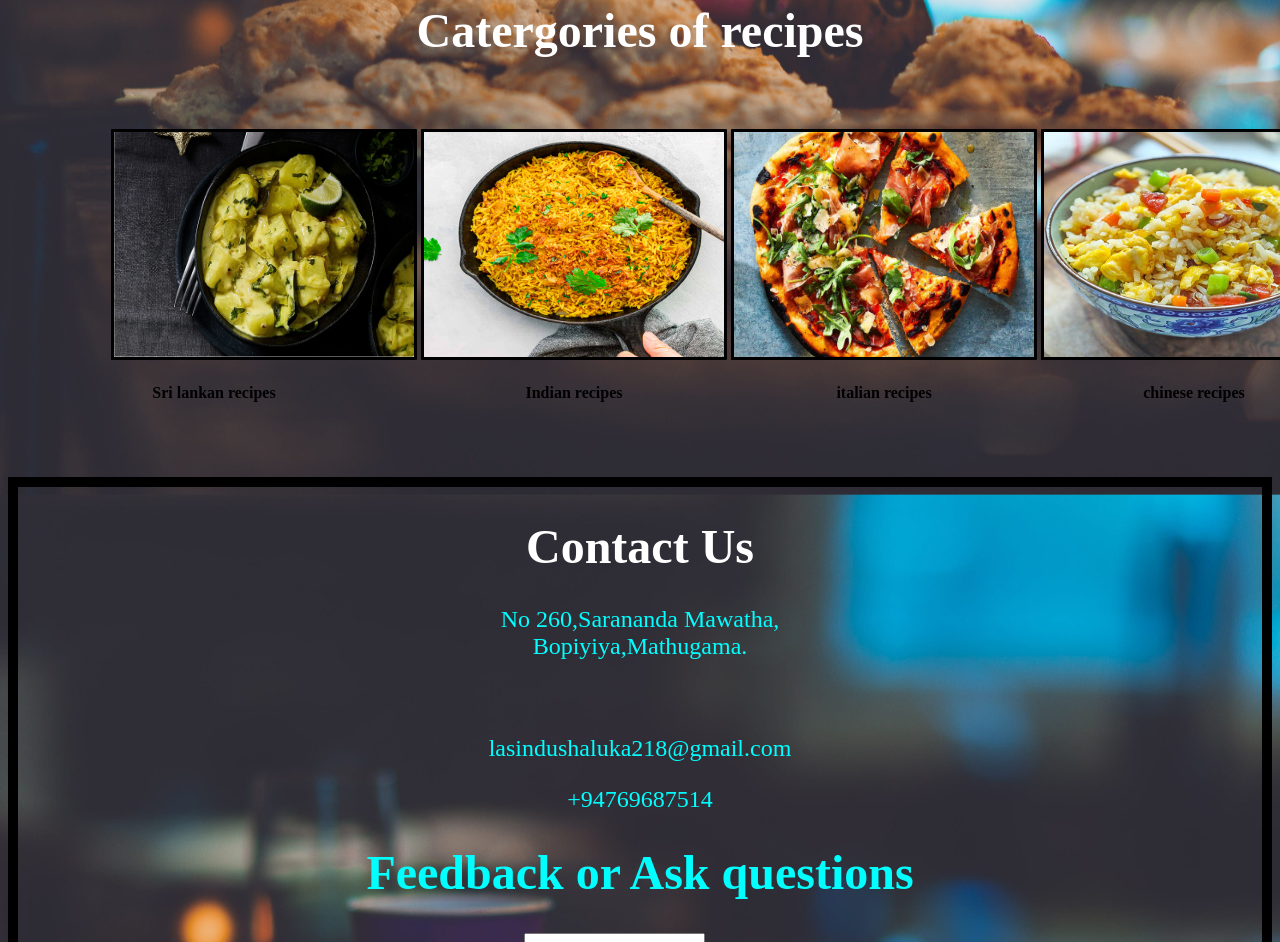
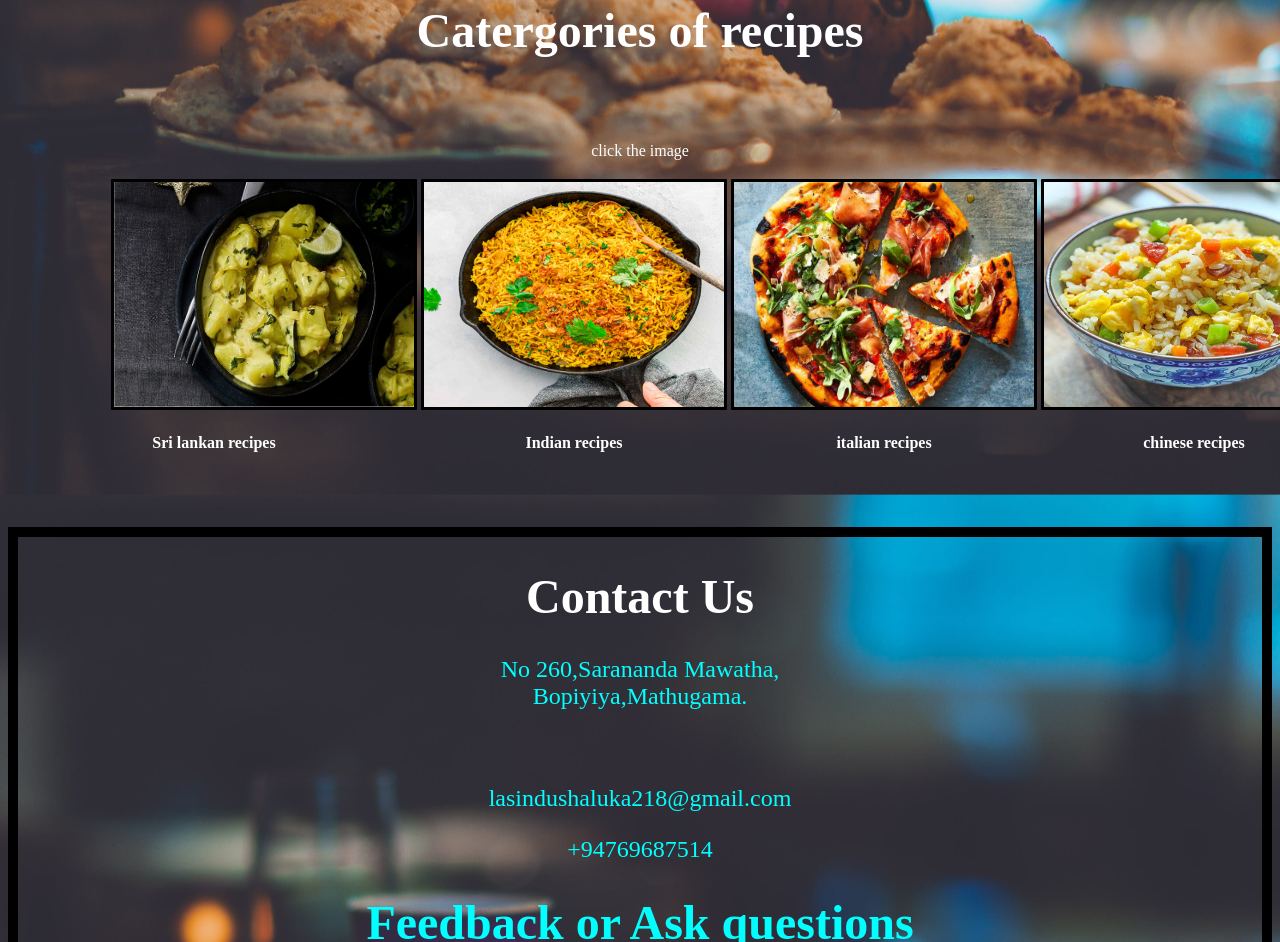
Before and after one commit to lasindushaluka/lasindushaluka.github.io, a plain HTML site: page index.html in a window 1280 px wide. Shown: the part 1670-2612 px from the top of the page. Drawn offline with Linux system fonts and the light colour scheme.

Commit message:
Update index.html

```diff
--- a/index.html
+++ b/index.html
@@ -62,6 +62,7 @@ Thank you for being a part of the Flavor Fusion Hub family. Together, let's expl
                 </div>
 		<br/>
 		<br/>
+		<p style="color:white"align="center">click the image</p>
 		<table align="center" style="width:100%;">
 			<tr>
 
@@ -78,10 +79,10 @@ Thank you for being a part of the Flavor Fusion Hub family. Together, let's expl
 				<th><a href="chinese_page.html"><img class="chinese" src="chinese.jpg" height="225" width="300" title="click_image" /></a></th>
 
 			<tr>
-				<th><p>Sri lankan recipes</p></th>
-				<th><p>Indian recipes</p></th>
-				<th><p>italian recipes</p></th>
-				<th><p>chinese recipes</p></th>
+				<th><p  style="color:white;" >Sri lankan recipes</p></th>
+				<th><p  style="color:white;">Indian recipes</p></th>
+				<th><p  style="color:white;">italian recipes</p></th>
+				<th><p  style="color:white;">chinese recipes</p></th>
 			<tr>
 		</table>
 		<br/>
```
